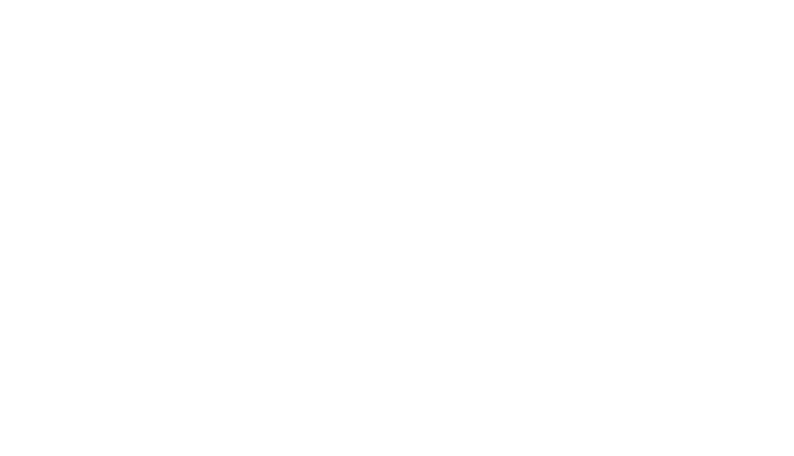
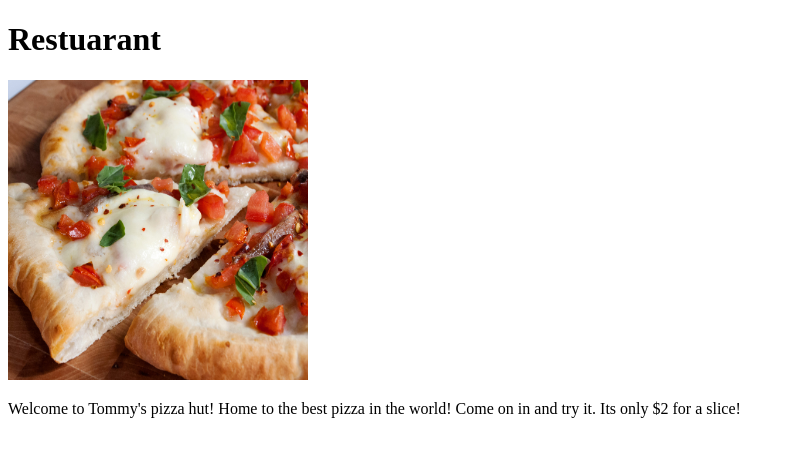
Before and after one commit to Bantchee/restaurant-app, a website built with webpack: page dist/index.html in a window 1280 px wide. Shown: the whole page, without its empty margins (0-794 px from the left). Built offline with nearby package versions, Linux system fonts and the light colour scheme.

Commit message:
Basic Restuarant site

```diff
--- a/dist/index.html
+++ b/dist/index.html
@@ -8,6 +8,10 @@
     <script src="main.js"></script>
 </head>
 <body>
-    <div id="content"></div>
+    <div id="content">
+        <h1>Restuarant</h1>
+        <img src="pizza.jpg" alt="Pizza Image" style="width: 300px; height: 300px;">
+        <p>Welcome to Tommy's pizza hut! Home to the best pizza in the world! Come on in and try it. Its only $2 for a slice!</p>
+    </div>
 </body>
 </html>
```
Also changed, not shown: dist/pizza.jpg (added).
